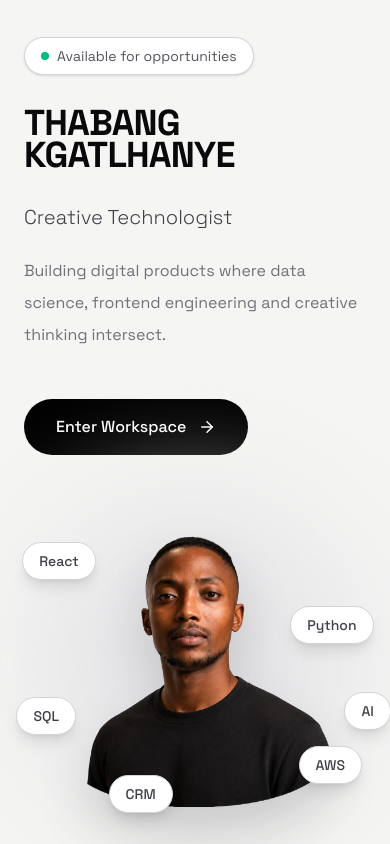
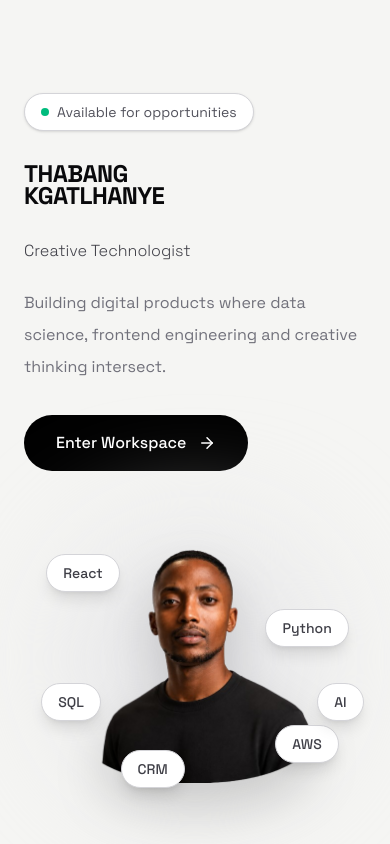
Before and after one commit to thabangkgatlhanye7117/portfolio, a React (Vite) app: page / in a window 390 px wide. Built offline with nearby package versions, Linux system fonts and the light colour scheme.

Commit message:
add animation to landing page

```diff
--- a/src/components/landing/Avatar.tsx
+++ b/src/components/landing/Avatar.tsx
@@ -13,12 +13,12 @@ export default function Avatar({ entering }: AvatarProps) {
           : "translate-y-0 scale-100 opacity-100"
       }`}
     >
-      <div className="absolute h-80 w-80 rounded-full bg-zinc-200 blur-3xl" />
+      <div className="absolute h-60 w-60 rounded-full bg-zinc-200 blur-3xl" />
 
       <img
         src="/avatar.png"
         alt="Thabang Kgatlhanye"
-        className="relative z-10 w-72 object-contain drop-shadow-2xl md:w-96"
+        className="relative z-10 w-62 object-contain drop-shadow-2xl md:w-96"
       />
 
       <FloatingTech />
--- a/src/components/landing/LandingHero.tsx
+++ b/src/components/landing/LandingHero.tsx
@@ -24,24 +24,24 @@ export default function LandingHero() {
       }`}
     >
       {/* Left */}
-      <div className="max-w-2xl">
+      <div className="max-w-2xl ">
 
-        <div className="inline-flex items-center gap-2 rounded-full border border-zinc-300 bg-white px-4 py-2 text-sm text-zinc-600 shadow-sm">
+        <div className="inline-flex items-center gap-2 rounded-full border border-zinc-300 bg-white px-4 py-2 mt-8  text-sm text-zinc-600 shadow-sm">
           <span className="h-2 w-2 rounded-full bg-emerald-500" />
           Available for opportunities
         </div>
 
-        <h1 className="mt-8 text-4xl font-black leading-[0.9] tracking-tight text-zinc-950 sm:text-7xl lg:text-8xl">
+        <h1 className="mt-8 text-2xl font-black leading-[0.9] tracking-tight text-zinc-950 sm:text-7xl lg:text-8xl">
           THABANG
           <br />
           KGATLHANYE
         </h1>
 
-        <h2 className="mt-8 text-xl font-light text-zinc-700">
+        <h2 className="mt-8 text-l font-light text-zinc-700">
           Creative Technologist
         </h2>
 
-        <p className="mt-6 max-w-xl leading-8 text-zinc-500">
+        <p className="mt-6 max-w-xl leading-8 text-l text-zinc-500">
           Building digital products where data science,
           frontend engineering and creative thinking
           intersect.
@@ -49,7 +49,7 @@ export default function LandingHero() {
 
         <button
           onClick={handleEnter}
-          className={`group mt-12 flex items-center gap-3 rounded-full bg-black px-8 py-4 font-medium text-white transition-all duration-500 ${
+          className={`group mt-8 flex items-center gap-3 rounded-full bg-black px-8 py-4 font-medium text-white transition-all duration-500 ${
             entering
               ? "scale-90 opacity-0"
               : "hover:scale-105"
```
